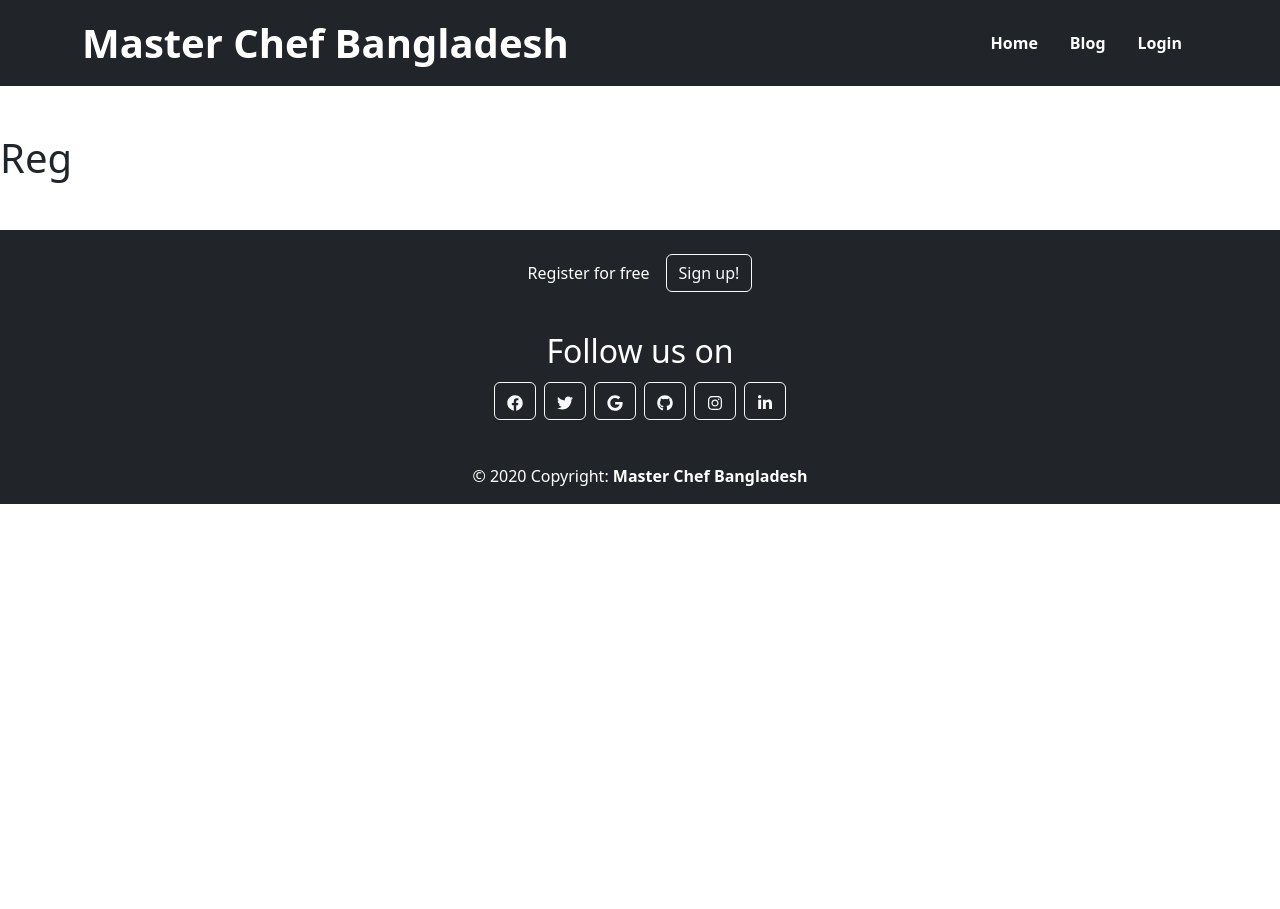
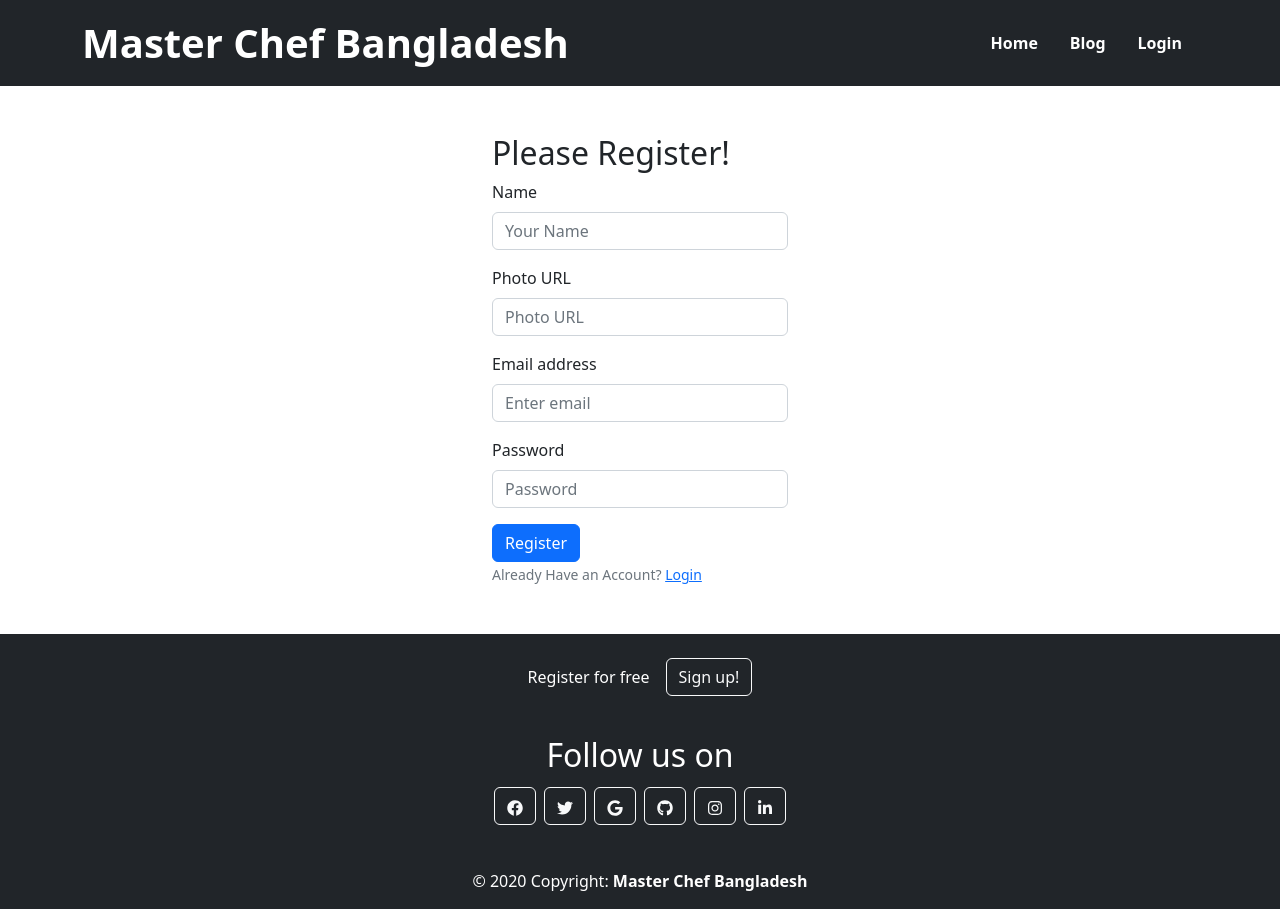
Before and after one commit to AbulFozolJumman/Master-Chef-Bangladesh-Frontend, a React (Vite) app: page /register in a window 1280 px wide. Before the commit the page ends 800 px from the top, so only its background shows below. Built offline with nearby package versions, Linux system fonts and the light colour scheme.

Commit message:
Registration page creation done

```diff
--- a/src/components/Login-Register/Login.jsx
+++ b/src/components/Login-Register/Login.jsx
@@ -1,6 +1,8 @@
 import React from 'react';
 import { Button, Container, Form } from 'react-bootstrap';
 import { Link } from 'react-router-dom';
+import { FaGoogle } from 'react-icons/fa';
+import { FaGithub } from 'react-icons/fa';
 
 const Login = () => {
     return (
@@ -32,6 +34,10 @@ const Login = () => {
 
                     </Form.Text>
                 </Form>
+                <div className="my-4">
+                    <Button className="me-4 mb-3" variant="btn btn-success"><FaGoogle /> Sign in with Google</Button>
+                    <Button className="me-4 mb-3" variant="btn btn-info"><FaGithub /> Sign in with Github</Button>
+                </div>
             </Container>
         </div>
     );
--- a/src/components/Login-Register/Register.jsx
+++ b/src/components/Login-Register/Register.jsx
@@ -5,7 +5,40 @@ import { Link } from 'react-router-dom';
 const Register = () => {
     return (
         <div>
-            <h1>Reg</h1>
+            <Container className='w-25 mx-auto'>
+                <h2>Please Register!</h2>
+                <Form>
+                    <Form.Group className="mb-3" controlId="formBasicEmail">
+                        <Form.Label>Name</Form.Label>
+                        <Form.Control type="text" name='name' placeholder="Your Name" required />
+                    </Form.Group>
+                    <Form.Group className="mb-3" controlId="formBasicEmail">
+                        <Form.Label>Photo URL</Form.Label>
+                        <Form.Control type="text" name='photo' placeholder="Photo URL" required />
+                    </Form.Group>
+                    <Form.Group className="mb-3" controlId="formBasicEmail">
+                        <Form.Label>Email address</Form.Label>
+                        <Form.Control type="email" name='email' placeholder="Enter email" required />
+                    </Form.Group>
+                    <Form.Group className="mb-3" controlId="formBasicPassword">
+                        <Form.Label>Password</Form.Label>
+                        <Form.Control type="password" name='password' placeholder="Password" required />
+                    </Form.Group>
+                    <Button variant="primary" type="submit">
+                        Register
+                    </Button>
+                    <br />
+                    <Form.Text className="text-secondary">
+                        Already Have an Account? <Link to="/login">Login</Link>
+                    </Form.Text>
+                    <Form.Text className="text-success">
+
+                    </Form.Text>
+                    <Form.Text className="text-danger">
+
+                    </Form.Text>
+                </Form>
+            </Container>
         </div>
     );
 };
```
